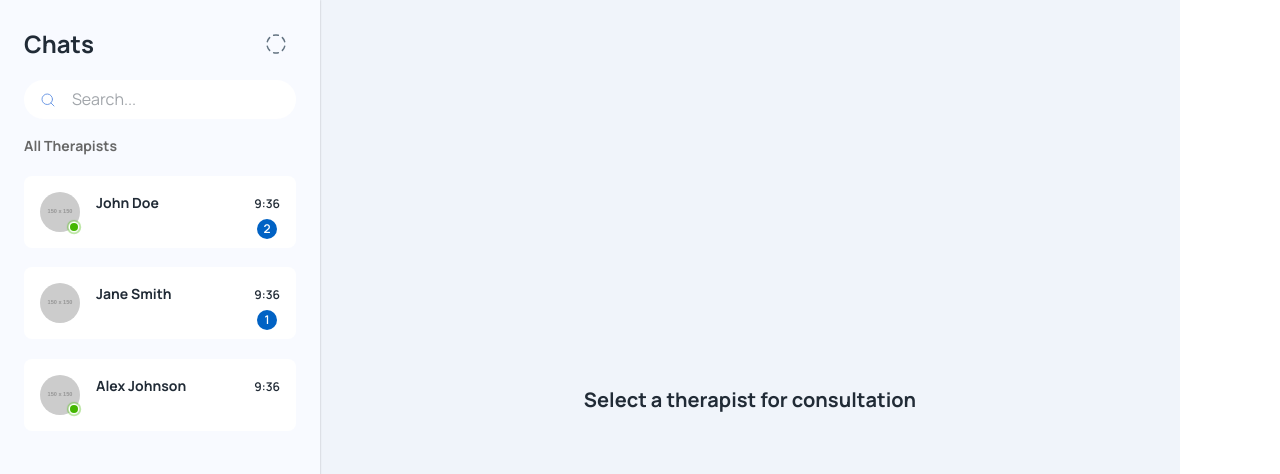
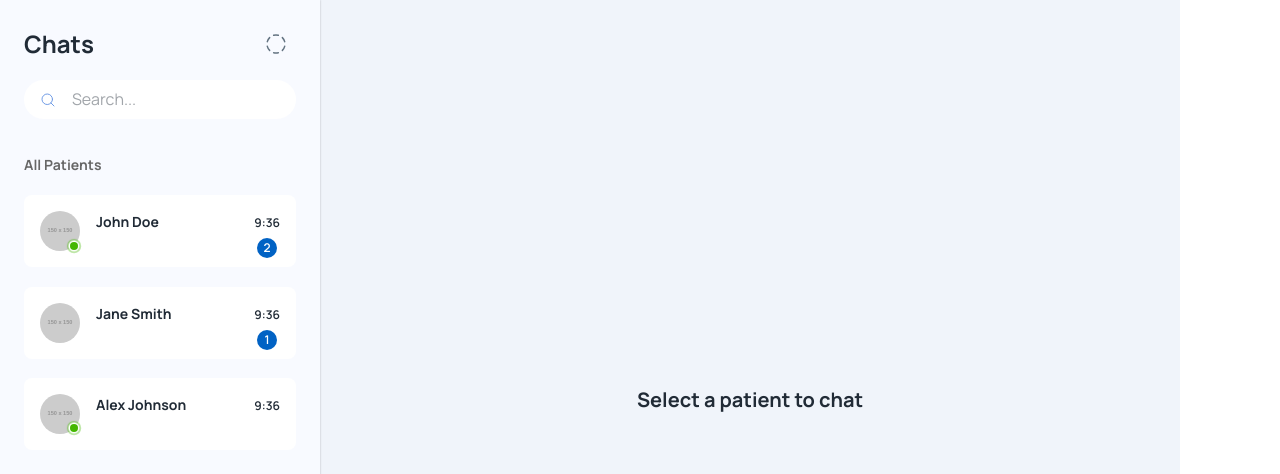
Before and after one commit to 19muhamamdumair/Chat-FE, a React (Create React App) app: page /app in a window 1280 px wide. Shown: the top 474 px of the page. Built offline with nearby package versions, Linux system fonts and the light colour scheme.

Commit message:
changes for therapist chat

```diff
--- a/src/components/Conversation/index.js
+++ b/src/components/Conversation/index.js
@@ -9,6 +9,10 @@ import { Chat_History as initialChatHistory } from "../../data"; // Make sure th
 
 const Conversation = ({ selectedChat, onRequestConversation }) => {
   const theme = useTheme();
+
+  const user={
+    role:'therapist'
+  }
 
   const [chatHistory, setChatHistory] = useState(selectedChat?.messages ? selectedChat : null);
 
@@ -58,6 +62,22 @@ const Conversation = ({ selectedChat, onRequestConversation }) => {
     // }
   }
 
+  const acceptChat = () => {
+    // if (!chatHistory || !chatHistory.messages || chatHistory.messages.length === 0) {
+
+    return (
+      <Box p={3} display="flex" justifyContent="center"  height="100%">
+        <Stack spacing={3} alignItems="center">
+          {/* <Typography variant="h6">No chat history found.</Typography> */}
+          <Button variant="contained" color="primary" onClick={onRequestConversation}>
+            Accept Conversation Request from Patient
+          </Button>
+        </Stack>
+      </Box>
+    );
+    // }
+  }
+
 
 
 
@@ -68,11 +88,11 @@ const Conversation = ({ selectedChat, onRequestConversation }) => {
         {chatHistory ? <Message chatHistory={chatHistory} menu={true} onRequestConversation={onRequestConversation} /> :
         <Box sx={{ display: 'flex', justifyContent: 'center', alignItems: 'center', height: '100vh' }}>
           <Typography variant='h6'>
-            Select a therapist for consultation
+            {user.role==="therapist"?"Select a patient to chat" : "Select a therapist for consultation"}
           </Typography>
         </Box>}
       </Box>
-      {chatHistory === null ? "" : chatHistory && chatHistory.messages && chatHistory.messages.length > 0 ? <Footer onSendMessage={handleSendMessage} /> : requestChat()}
+      {chatHistory === null ? "" : chatHistory && chatHistory.messages && chatHistory.messages.length > 0 ? <Footer onSendMessage={handleSendMessage} /> : user.role==='therapist'?acceptChat() : requestChat()}
     </Stack>
   );
 };
--- a/src/data/index.js
+++ b/src/data/index.js
@@ -177,13 +177,13 @@ const ChatList = [
     img: "https://via.placeholder.com/150",
     online: true,
     unread: 2,
-    pinned: false,
+    conversationRequest: false,
     time: "9:36",
     messages: [
-      { id: 1, type: "msg", message: "Hi 👋🏻, How are you?", incoming: true, outgoing: false },
-      { id: 2, type: "divider", text: "Today" },
-      { id: 3, type: "msg", message: "Hi John, I am good. How about you?", incoming: false, outgoing: true },
-      { id: 4, type: "msg", message: "I'm great, thanks for asking!", incoming: true, outgoing: false }
+      // { id: 1, type: "msg", message: "Hi 👋🏻, How are you?", incoming: true, outgoing: false },
+      // { id: 2, type: "divider", text: "Today" },
+      // { id: 3, type: "msg", message: "Hi John, I am good. How about you?", incoming: false, outgoing: true },
+      // { id: 4, type: "msg", message: "I'm great, thanks for asking!", incoming: true, outgoing: false }
     ]
   },
   {
@@ -192,13 +192,13 @@ const ChatList = [
     img: "https://via.placeholder.com/150",
     online: false,
     unread: 1,
-    pinned: false,
+    conversationRequest: false,
     time: "9:36",
     messages: [
-      // { id: 1, type: "msg", message: "Can you send me the report?", incoming: true, outgoing: false },
-      // { id: 2, type: "divider", text: "Yesterday" },
-      // { id: 3, type: "msg", message: "Sure, I will send it by EOD.", incoming: false, outgoing: true },
-      // { id: 4, type: "msg", message: "Thanks!", incoming: true, outgoing: false }
+      { id: 1, type: "msg", message: "Can you send me the report?", incoming: true, outgoing: false },
+      { id: 2, type: "divider", text: "Yesterday" },
+      { id: 3, type: "msg", message: "Sure, I will send it by EOD.", incoming: false, outgoing: true },
+      { id: 4, type: "msg", message: "Thanks!", incoming: true, outgoing: false }
     ]
   },
   {
@@ -206,7 +206,7 @@ const ChatList = [
     name: "Alex Johnson",
     img: "https://via.placeholder.com/150",
     online: true,
-    pinned: false,
+    conversationRequest: false,
     time: "9:36",
     unread: 0,
     messages: [
@@ -217,6 +217,53 @@ const ChatList = [
   }
 ];
 
+
+// const ChatList = [
+//   {
+//     id: 1,
+//     name: "John Doe",
+//     img: "https://via.placeholder.com/150",
+//     online: true,
+//     unread: 2,
+//     conversationRequest: true,
+//     time: "9:36",
+//     messages: [
+//       { id: 1, type: "msg", message: "Hi 👋🏻, How are you?", incoming: true, outgoing: false },
+//       { id: 2, type: "divider", text: "Today" },
+//       { id: 3, type: "msg", message: "Hi John, I am good. How about you?", incoming: false, outgoing: true },
+//       { id: 4, type: "msg", message: "I'm great, thanks for asking!", incoming: true, outgoing: false }
+//     ]
+//   },
+//   {
+//     id: 2,
+//     name: "Jane Smith",
+//     img: "https://via.placeholder.com/150",
+//     online: false,
+//     unread: 1,
+//     conversationRequest: false,
+//     time: "9:36",
+//     messages: [
+//       // { id: 1, type: "msg", message: "Can you send me the report?", incoming: true, outgoing: false },
+//       // { id: 2, type: "divider", text: "Yesterday" },
+//       // { id: 3, type: "msg", message: "Sure, I will send it by EOD.", incoming: false, outgoing: true },
+//       // { id: 4, type: "msg", message: "Thanks!", incoming: true, outgoing: false }
+//     ]
+//   },
+//   {
+//     id: 3,
+//     name: "Alex Johnson",
+//     img: "https://via.placeholder.com/150",
+//     online: true,
+//     conversationRequest: false,
+//     time: "9:36",
+//     unread: 0,
+//     messages: [
+//       { id: 1, type: "msg", message: "Testing", incoming: true, outgoing: false },
+//       { id: 2, type: "divider", text: "Today" },
+//       { id: 3, type: "msg", message: "Yes, I'll be there in 10 minutes.", incoming: false, outgoing: true }
+//     ]
+//   }
+// ];
 const Chat_History = [
   {
     type: "msg",
--- a/src/pages/dashboard/Chats.js
+++ b/src/pages/dashboard/Chats.js
@@ -9,6 +9,9 @@ import ChatElement from '../../components/ChatElement';
 
 const Chats = ({ setSelectedChat }) => {
   const theme = useTheme();
+  const user = {
+    role: 'therapist'
+  }
 
 
 
@@ -39,22 +42,40 @@ const Chats = ({ setSelectedChat }) => {
 
         <Stack className='scrollbar' spacing={2} direction='column' sx={{ flexGrow: 1, overflow: 'scroll', height: '100%' }}>
           <Stack spacing={2.4}>
-            <Typography variant='subtitle2' sx={{ color: "#676767" }}>
-              All Therapists
-            </Typography>
-            {ChatList.filter((el) => !el.pinned).map((el) => (
-              <ChatElement key={el.id} {...el} onClick={() =>
-              {
+            {user.role === 'therapist' ?
+              <Stack spacing={2.4}>
+                {ChatList.filter((el) => el.conversationRequest).length > 0 ?
+                  < Typography variant='subtitle2' sx={{ color: "#676767" }}>
+                Requests
+              </Typography> : ""
+            }
+
+            {ChatList.filter((el) => el.conversationRequest).map((el) => (
+              <ChatElement key={el.id} {...el} onClick={() => {
                 // debugger
                 setSelectedChat(el)
               }
 
-               } />
+              } />
             ))}
+
           </Stack>
+              : ""}
+          <Typography variant='subtitle2' sx={{ color: "#676767" }}>
+            {user.role === 'patient' ? "All Therapists" : "All Patients"}
+          </Typography>
+          {ChatList.filter((el) => !el.conversationRequest).map((el) => (
+            <ChatElement key={el.id} {...el} onClick={() => {
+              // debugger
+              setSelectedChat(el)
+            }
+
+            } />
+          ))}
         </Stack>
       </Stack>
-    </Box>
+    </Stack>
+    </Box >
   );
 };
 
```
